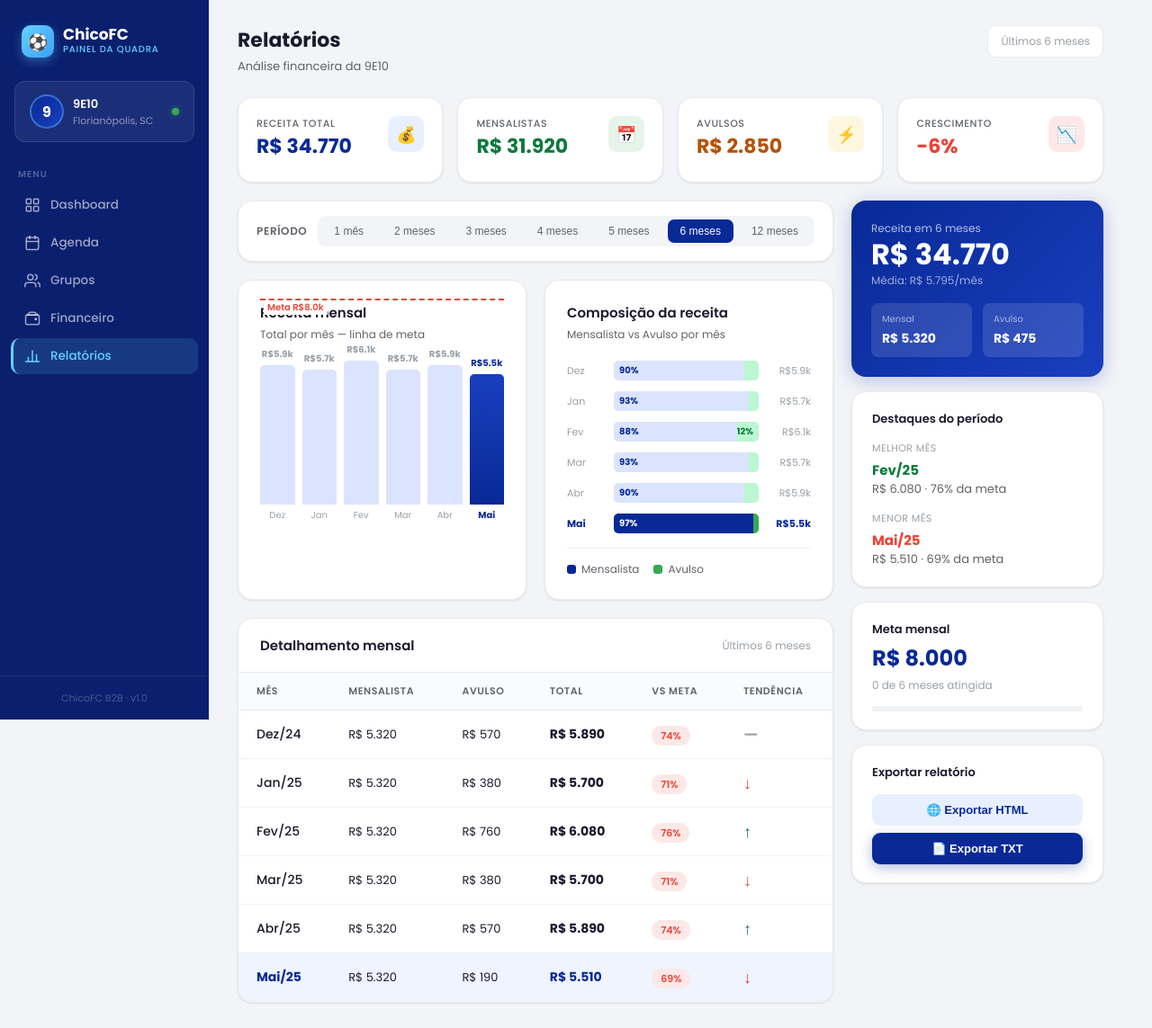
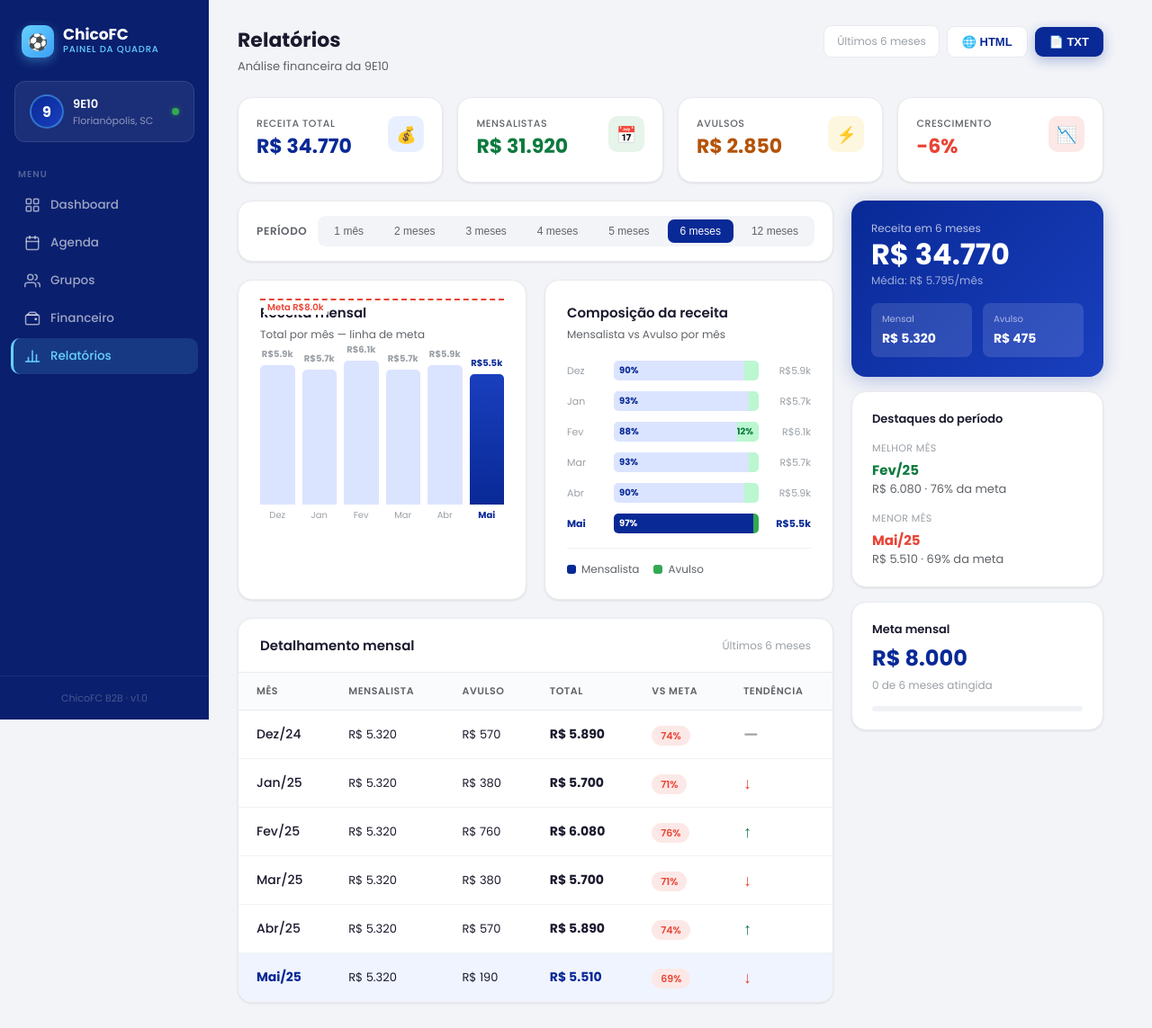
Before and after one commit to lucas-ferreira-manso/chicofc-b2b, a React (Vite) app: page /relatorios in a window 1280 px wide. Shown: the whole page at 90% size. Built offline with nearby package versions, Linux system fonts and the light colour scheme.

Commit message:
fix: export buttons de volta ao header, full-width garantido
Co-Authored-By: Claude <noreply@anthropic.com>

```diff
--- a/src/index.css
+++ b/src/index.css
@@ -57,6 +57,8 @@ input, select, textarea {
 .page-inner {
   padding: 28px 32px;
   flex: 1;
+  width: 100%;
+  box-sizing: border-box;
 }
 
 /* Responsive grid classes */
@@ -83,6 +85,7 @@ input, select, textarea {
   grid-template-columns: 1fr 320px;
   gap: 20px;
   align-items: start;
+  width: 100%;
 }
 
 @media (max-width: 1280px) {
--- a/src/pages/Financeiro.jsx
+++ b/src/pages/Financeiro.jsx
@@ -79,8 +79,15 @@ export default function Financeiro() {
             <h1 style={{ fontSize: 22, fontWeight: 700, color: 'var(--text)', marginBottom: 3 }}>Financeiro</h1>
             <p style={{ fontSize: 13, color: 'var(--text-2)' }}>Maio de 2025 · Clique no status para atualizar</p>
           </div>
-          <div style={{ fontSize: 12, color: 'var(--text-3)', background: '#fff', padding: '8px 14px', borderRadius: 9, border: '1px solid var(--border)' }}>
-            {pct}% arrecadado
+          <div style={{ display: 'flex', gap: 8, alignItems: 'center' }}>
+            <button onClick={exportHTML}
+              style={{ padding: '9px 16px', borderRadius: 9, background: '#fff', color: '#082996', border: '1.5px solid var(--border)', fontSize: 13, fontWeight: 600, cursor: 'pointer' }}>
+              🌐 Exportar HTML
+            </button>
+            <button onClick={exportTXT}
+              style={{ padding: '9px 16px', borderRadius: 9, background: 'var(--blue)', color: '#fff', border: 'none', fontSize: 13, fontWeight: 600, cursor: 'pointer', boxShadow: '0 4px 14px rgba(8,41,150,0.3)' }}>
+              📄 Exportar TXT
+            </button>
           </div>
         </div>
 
@@ -218,24 +225,6 @@ export default function Financeiro() {
               )}
             </div>
 
-            {/* Exportar */}
-            <div style={{
-              background: '#fff', borderRadius: 'var(--radius)',
-              padding: '20px 22px', border: '1px solid var(--border)',
-              boxShadow: 'var(--shadow-sm)',
-            }}>
-              <div style={{ fontSize: 13, fontWeight: 600, color: 'var(--text)', marginBottom: 14 }}>Exportar relatório</div>
-              <div style={{ display: 'flex', flexDirection: 'column', gap: 8 }}>
-                <button onClick={exportHTML}
-                  style={{ width: '100%', padding: '10px', borderRadius: 9, background: '#e8f0ff', color: '#082996', border: 'none', fontSize: 13, fontWeight: 600, cursor: 'pointer' }}>
-                  🌐 Exportar HTML
-                </button>
-                <button onClick={exportTXT}
-                  style={{ width: '100%', padding: '10px', borderRadius: 9, background: 'var(--blue)', color: '#fff', border: 'none', fontSize: 13, fontWeight: 600, cursor: 'pointer', boxShadow: '0 4px 14px rgba(8,41,150,0.3)' }}>
-                  📄 Exportar TXT
-                </button>
-              </div>
-            </div>
           </div>
         </div>{/* fim dash-layout */}
       </div>
--- a/src/pages/Relatorios.jsx
+++ b/src/pages/Relatorios.jsx
@@ -74,8 +74,18 @@ export default function Relatorios() {
             <h1 style={{ fontSize: 22, fontWeight: 700, color: 'var(--text)', marginBottom: 3 }}>Relatórios</h1>
             <p style={{ fontSize: 13, color: 'var(--text-2)' }}>Análise financeira da 9E10</p>
           </div>
-          <div style={{ fontSize: 12, color: 'var(--text-3)', background: '#fff', padding: '8px 14px', borderRadius: 9, border: '1px solid var(--border)' }}>
-            Últimos {periodo} {periodo === 1 ? 'mês' : 'meses'}
+          <div style={{ display: 'flex', gap: 8, alignItems: 'center' }}>
+            <div style={{ fontSize: 12, color: 'var(--text-3)', background: '#fff', padding: '8px 14px', borderRadius: 9, border: '1px solid var(--border)' }}>
+              Últimos {periodo} {periodo === 1 ? 'mês' : 'meses'}
+            </div>
+            <button onClick={() => exportRelatorio('html')}
+              style={{ padding: '9px 16px', borderRadius: 9, background: '#fff', color: '#082996', border: '1.5px solid var(--border)', fontSize: 13, fontWeight: 600, cursor: 'pointer' }}>
+              🌐 HTML
+            </button>
+            <button onClick={() => exportRelatorio('txt')}
+              style={{ padding: '9px 16px', borderRadius: 9, background: 'var(--blue)', color: '#fff', border: 'none', fontSize: 13, fontWeight: 600, cursor: 'pointer', boxShadow: '0 4px 14px rgba(8,41,150,0.3)' }}>
+              📄 TXT
+            </button>
           </div>
         </div>
 
@@ -363,24 +373,6 @@ export default function Relatorios() {
               </div>
             </div>
 
-            {/* Exportar */}
-            <div style={{
-              background: '#fff', borderRadius: 'var(--radius)',
-              padding: '20px 22px', border: '1px solid var(--border)',
-              boxShadow: 'var(--shadow-sm)',
-            }}>
-              <div style={{ fontSize: 13, fontWeight: 600, color: 'var(--text)', marginBottom: 14 }}>Exportar relatório</div>
-              <div style={{ display: 'flex', flexDirection: 'column', gap: 8 }}>
-                <button onClick={() => exportRelatorio('html')}
-                  style={{ width: '100%', padding: '10px', borderRadius: 9, background: '#e8f0ff', color: '#082996', border: 'none', fontSize: 13, fontWeight: 600, cursor: 'pointer' }}>
-                  🌐 Exportar HTML
-                </button>
-                <button onClick={() => exportRelatorio('txt')}
-                  style={{ width: '100%', padding: '10px', borderRadius: 9, background: 'var(--blue)', color: '#fff', border: 'none', fontSize: 13, fontWeight: 600, cursor: 'pointer', boxShadow: '0 4px 14px rgba(8,41,150,0.3)' }}>
-                  📄 Exportar TXT
-                </button>
-              </div>
-            </div>
           </div>
         </div>{/* fim dash-layout */}
       </div>
```
